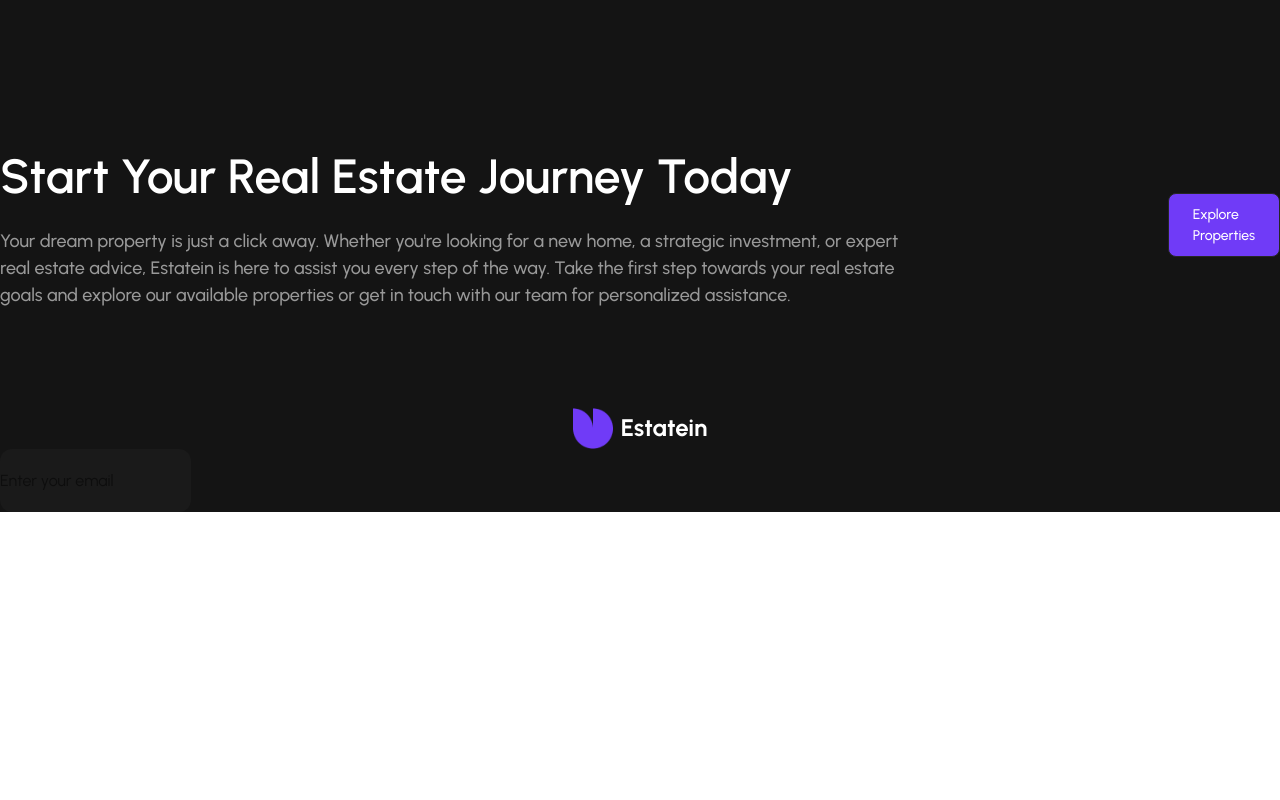
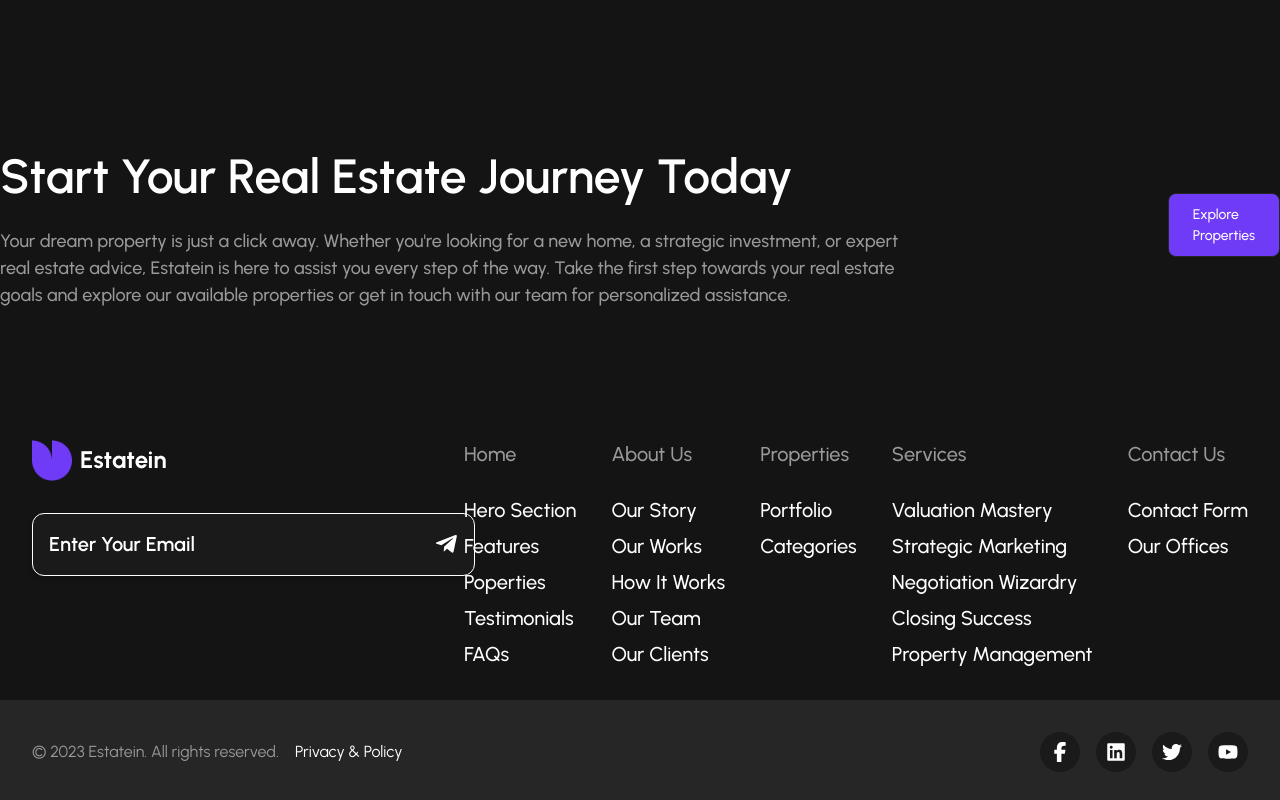
Before and after one commit to masrafi-000/Real-State-App, a Next.js app: page / in a window 1280 px wide. Shown: the part 4447-5247 px from the top of the page. Before the commit the page ends 4959 px from the top, so only its background shows below. Built offline with nearby package versions, Linux system fonts and the light colour scheme.

Commit message:
footer complete

```diff
--- a/Components/Home/Footer/Footer.tsx
+++ b/Components/Home/Footer/Footer.tsx
@@ -1,40 +1,126 @@
 import Image from "next/image";
 import Link from "next/link";
+import { FaTelegramPlane } from "react-icons/fa";
 import FotterTop from "./FotterTop";
+import { FaFacebookF } from "react-icons/fa6";
+import { FaLinkedin } from "react-icons/fa";
+import { FaTwitter } from "react-icons/fa";
+import { FaYoutube } from "react-icons/fa";
 
 const Footer = () => {
   return (
+    <>
       <div className="container mx-auto bg-[var(--color-gray_08)] ">
         <FotterTop />
-      <div className="grid grid-cols-[0, 2fr] ">
+        <div className="grid grid-cols-3  gap-[80px] p-4 sm:p-8">
           {/* logo and input */}
-        <div>
+          <div className="text-white flex flex-col items-start gap-8">
             <div className="text-white">
               <Link
                 href="/"
                 className="flex items-center justify-center gap-2 text-2xl font-bold"
               >
-              <Image src="/images/logo.png" alt="logo" width={40} height={40} />
+                <Image
+                  src="/images/logo.png"
+                  alt="logo"
+                  width={40}
+                  height={40}
+                />
                 <p>Estatein</p>
               </Link>
             </div>
-          <div>
+            <div className="h-[63px]  sm:w-[191px] md:w-[443px] rounded-xl flex items-center justify-center bg-[var(--color-gray_10)]  transition-all duration-300 shadow-md border border-[var(--color-gray_09)] px-4 ">
               <input
                 type="text"
-              placeholder="Enter your email"
-              className="w-full h-[63px]  sm:w-[191px] rounded-xl flex items-center justify-center  bg-[var(--color-gray_10)] hover:bg-gray-950 "
+                placeholder="Enter Your Email"
+                className="  w-full h-full text-white text-xl font-semibold  border-none outline-none placeholder:text-white placeholder:font-semibold "
+              />
+              <FaTelegramPlane
+                size={24}
+                className="text-white cursor-pointer"
               />
             </div>
           </div>
-        <div>
-          <div></div>
-          <div></div>
-          <div></div>
-          <div></div>
+          <div className="flex items-start justify-between flex-wrap col-span-2">
+            <div className=" text-xl font-medium">
+              <h3 className="text-[var(--color-gray_60)] mb-7">Home</h3>
+              <ul className="text-white flex flex-col gap-2">
+                <li>Hero Section</li>
+                <li>Features</li>
+                <li>Poperties</li>
+                <li>Testimonials</li>
+                <li>FAQs</li>
+              </ul>
+            </div>
+            <div className=" text-xl font-medium">
+              <h3 className="text-[var(--color-gray_60)] mb-7">About Us</h3>
+              <ul className="text-white flex flex-col gap-2">
+                <li>Our Story</li>
+                <li>Our Works</li>
+                <li>How It Works</li>
+                <li>Our Team</li>
+                <li>Our Clients</li>
+              </ul>
+            </div>
+            <div className=" text-xl font-medium">
+              <h3 className="text-[var(--color-gray_60)] mb-7">Properties</h3>
+              <ul className="text-white flex flex-col gap-2">
+                <li>Portfolio</li>
+                <li>Categories</li>
+              </ul>
+            </div>
+            <div className=" text-xl font-medium">
+              <h3 className="text-[var(--color-gray_60)] mb-7">Services</h3>
+              <ul className="text-white flex flex-col gap-2">
+                <li>Valuation Mastery</li>
+                <li>Strategic Marketing</li>
+                <li>Negotiation Wizardry</li>
+                <li>Closing Success</li>
+                <li>Property Management</li>
+              </ul>
+            </div>
+            <div className=" text-xl font-medium">
+              <h3 className="text-[var(--color-gray_60)] mb-7">Contact Us</h3>
+              <ul className="text-white flex flex-col gap-2">
+                <li>Contact Form</li>
+                <li>Our Offices</li>
+              </ul>
             </div>
           </div>
-      <div></div>
         </div>
+      </div>
+      {/* Bottom Section */}
+      <div className="bg-[var(--color-gray_15)]">
+        <div className="container mx-auto flex items-center justify-between p-4 sm:p-8 bg-[var(--color-gray_09)]">
+          <div className="flex items-center gap-4">
+            <p className="text-[var(--color-gray_60)] text-base-">
+              © 2023 Estatein. All rights reserved.
+            </p>
+            <Link
+              href="#"
+              className="text-white hover:text-[var(--color-primary)] transition-colors duration-300"
+            >
+              Privacy & Policy
+            </Link>
+          </div>
+          <div className="flex items-center gap-4  ">
+            <Link href={"#"} className="size-[40px] rounded-full border-none bg-[var(--color-gray_10)] flex items-center justify-center hover:bg-[#1877F2] transition-all duration-300  " >
+            <FaFacebookF size={20} className="text-white cursor-pointer" />
+            </Link>
+            <Link href={"#"} className="size-[40px] rounded-full border-none bg-[var(--color-gray_10)] flex items-center justify-center hover:bg-[#0077B5] transition-all duration-300 " >
+            <FaLinkedin size={20} className="text-white cursor-pointer" />
+            </Link>
+            <Link href={"#"} className="size-[40px] rounded-full border-none bg-[var(--color-gray_10)] flex items-center justify-center hover:bg-[#1DA1F2] transition-all duration-300 " >
+            <FaTwitter size={20} className="text-white cursor-pointer" />
+            </Link>
+            <Link href={"#"} className="size-[40px] rounded-full border-none bg-[var(--color-gray_10)] flex items-center justify-center hover:bg-[#FF0000] transition-all duration-300 " >
+            <FaYoutube size={20} className="text-white cursor-pointer" />
+            </Link>
+
+          </div>
+        </div>
+      </div>
+    </>
   );
 };
 
```
Lines whose indentation alone changed are shown as unchanged.
